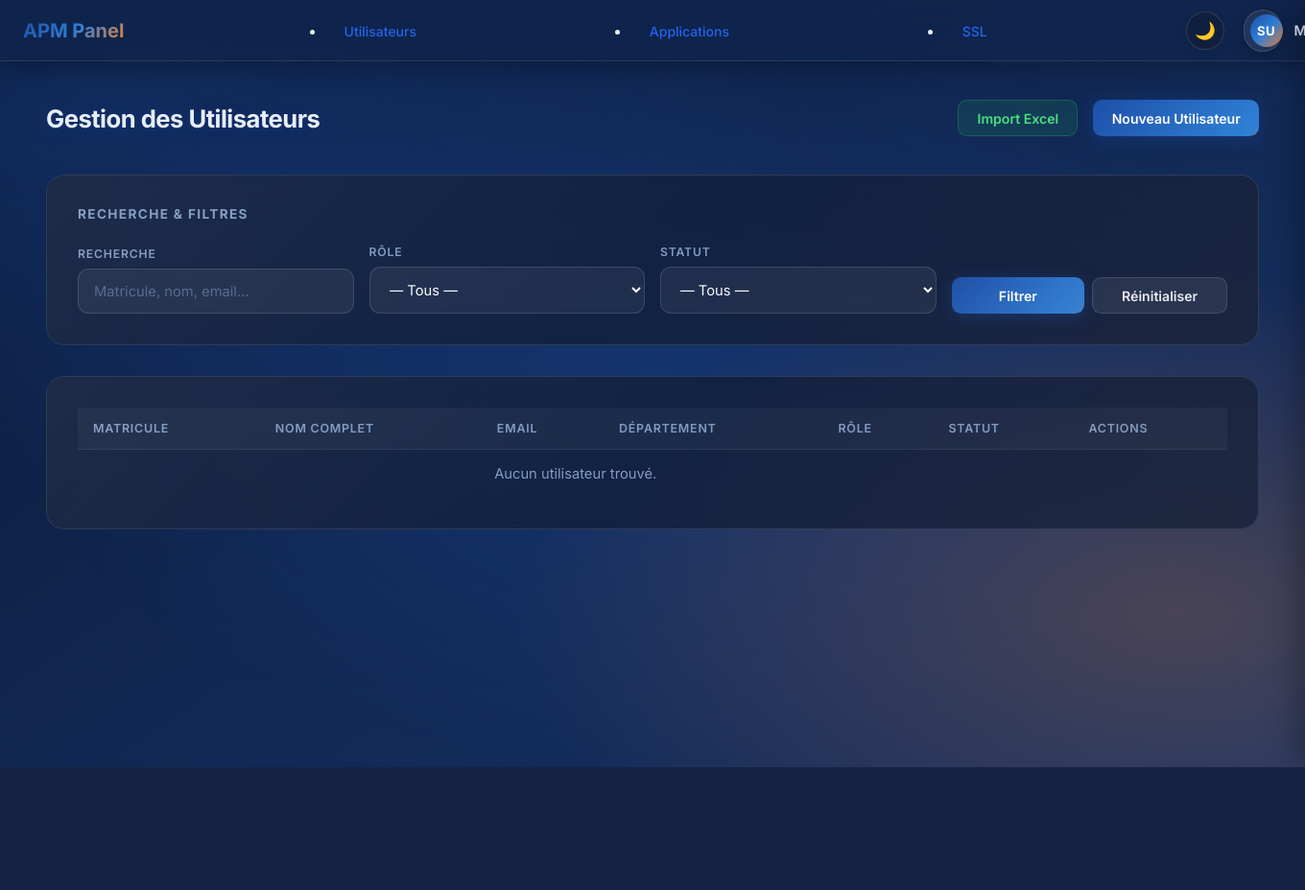
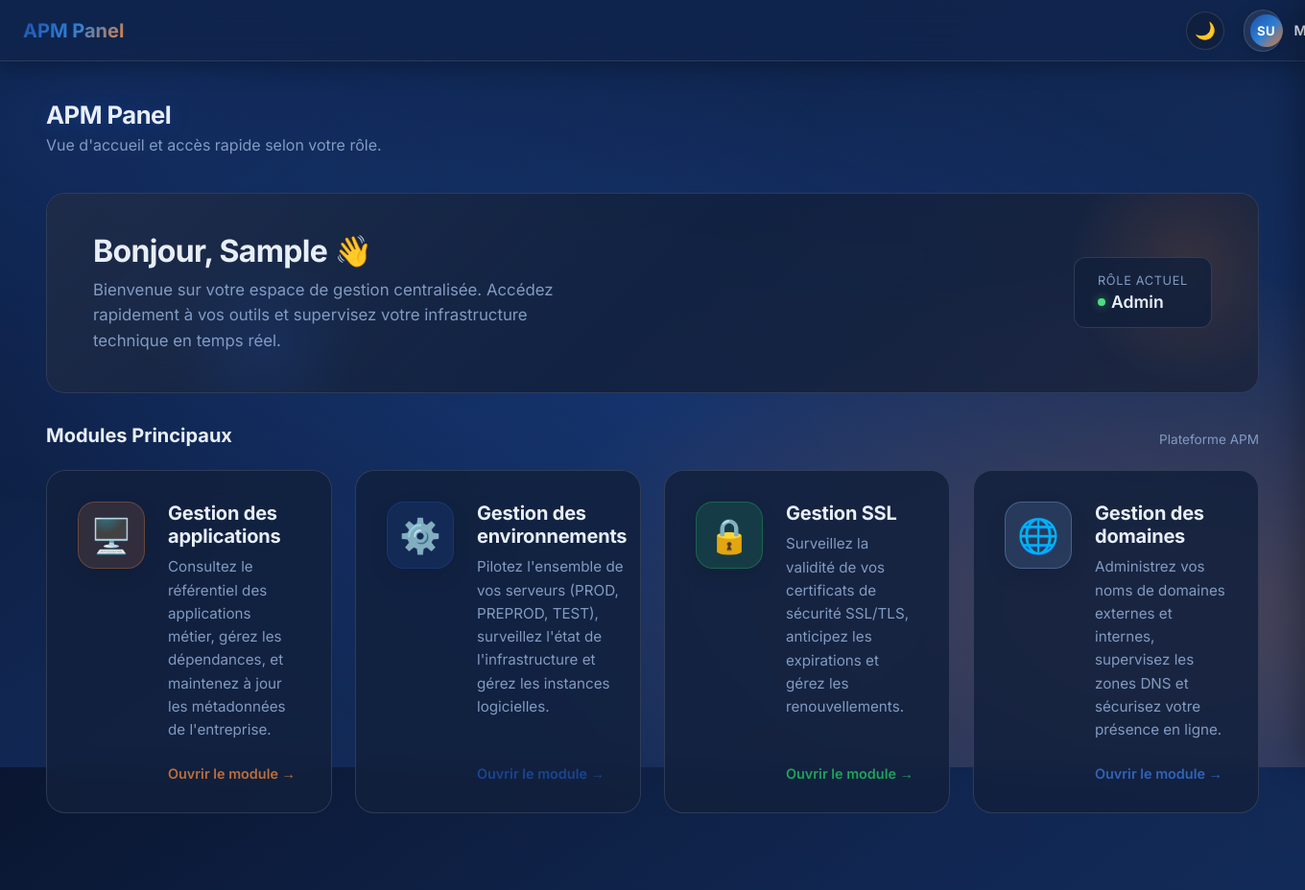
Before and after one commit to Nessim12/APM_Project, a Django app: page /dashboard/ in a window 1360 px wide; the page is wider, and only the part inside the window is pictured. Shown: that part at 96% size. Before the commit the page ends 800 px from the top of that part, so only its background shows below. Run offline with Django 5.2, Linux system fonts and the light colour scheme; a user stored in the database is signed in; tables that the repository leaves empty hold one stand-in row (values such as "Sample post").

Commit message:
fix dashbord

```diff
--- a/backend/accounts/views.py
+++ b/backend/accounts/views.py
@@ -213,6 +213,8 @@ def dashboard(request):
     url_params = params.urlencode()
     url_params_str = f"&{url_params}" if url_params else ""
 
+    show_users = request.GET.get('view') == 'users'
+
     return render(request, 'accounts/dashboard.html', {
         'users': users,
         'page_obj': users,
@@ -221,6 +223,7 @@ def dashboard(request):
         'sort_by': sort_by,
         'sort_urls': sort_urls,
         'can_manage_users': can_manage_users(request.user),
+        'show_users_table': can_manage_users(request.user) and show_users,
         'current_role': request.user.role,
     })
 
--- a/backend/templates/accounts/dashboard.html
+++ b/backend/templates/accounts/dashboard.html
@@ -4,7 +4,7 @@
 
 {% block content %}
 <div class="header-row">
-    {% if can_manage_users %}
+    {% if show_users_table %}
     <h1>Gestion des Utilisateurs</h1>
     <div style="display: flex; gap: 1rem; flex-wrap: wrap;">
         <a href="{% url 'user_import_excel' %}" class="btn success">Import Excel</a>
@@ -18,7 +18,7 @@
     {% endif %}
 </div>
 
-{% if not can_manage_users %}
+{% if not show_users_table %}
 <!-- Hero Section -->
 <div class="glass-card hero-card" style="margin-bottom: 2rem; padding: 2.5rem 3rem; position: relative; overflow: hidden; display: flex; align-items: center; justify-content: space-between; flex-wrap: wrap; gap: 2rem;">
     <div class="hero-blob hero-blob-orange"></div>
@@ -51,7 +51,7 @@
         <span style="color: var(--text-muted); font-size: 0.85rem;">Plateforme APM</span>
     </div>
 
-    <div style="display: grid; grid-template-columns: repeat(auto-fit, minmax(400px, 1fr)); gap: 1.5rem;">
+    <div style="display: grid; grid-template-columns: repeat(auto-fit, minmax(250px, 1fr)); gap: 1.5rem;">
 
         <!-- Application Card -->
         <a href="{% url 'application_list' %}" class="module-card">
@@ -112,6 +112,7 @@
     </div>
 </div>
 
+{% if user.role == 'ADMIN_SYS' %}
 <!-- Infrastructure Monitoring Section -->
 <div style="margin-bottom: 2.5rem;" id="vm-monitoring-section">
     <div style="display: flex; justify-content: space-between; align-items: flex-end; margin-bottom: 1.5rem;">
@@ -271,6 +272,7 @@ document.addEventListener("DOMContentLoaded", function() {
         color: var(--text-main);
     }
 </style>
+{% endif %}
 </div>
 
 <style>
@@ -445,7 +447,7 @@ document.addEventListener("DOMContentLoaded", function() {
 </style>
 {% endif %}
 
-{% if can_manage_users %}
+{% if show_users_table %}
 <div class="glass-card" style="margin-bottom: 2rem;">
     <h3 style="margin-bottom: 1.5rem; color: var(--text-muted); font-size: 0.85rem; text-transform: uppercase; letter-spacing: 0.1em;">
         Recherche &amp; Filtres
--- a/backend/templates/base.html
+++ b/backend/templates/base.html
@@ -375,7 +375,15 @@
       <a href="{% url 'dashboard' %}" class="navbar-brand">APM Panel</a>
       {% if user.role != 'ADMIN' %}
       <ul class="navbar-nav">
-
+        <li>
+          <a href="{% url 'application_list' %}" class="nav-item">Applications</a>
+        </li>
+        <li>
+          <a href="{% url 'ssl_list' %}" class="nav-item">SSL</a>
+        </li>
+        <li>
+          <a href="{% url 'document_list' %}" class="nav-item">Documentation</a>
+        </li>
         <li>
           <details class="nav-dropdown" id="contractsDropdown">
             <summary id="contractsDropdownLink" class="nav-item nav-dropdown-trigger">
@@ -407,24 +415,6 @@
               >
             </div>
           </details>
-        </li>
-        {% endif %}
-
-        {% if user.role in 'ADMIN,ADMIN_SYS' %}
-        <li>
-          <a href="{% url 'dashboard' %}" class="nav-item">Utilisateurs</a>
-        </li>
-        <li>
-          <a href="{% url 'application_list' %}" class="nav-item">Applications</a>
-        </li>
-        <li>
-          <a href="{% url 'ssl_list' %}" class="nav-item">SSL</a>
-        </li>
-        {% endif %}
-
-        {% if user.role != 'ADMIN' %}
-        <li>
-          <a href="{% url 'document_list' %}" class="nav-item">Documentation</a>
         </li>
       </ul>
       {% endif %}
```
